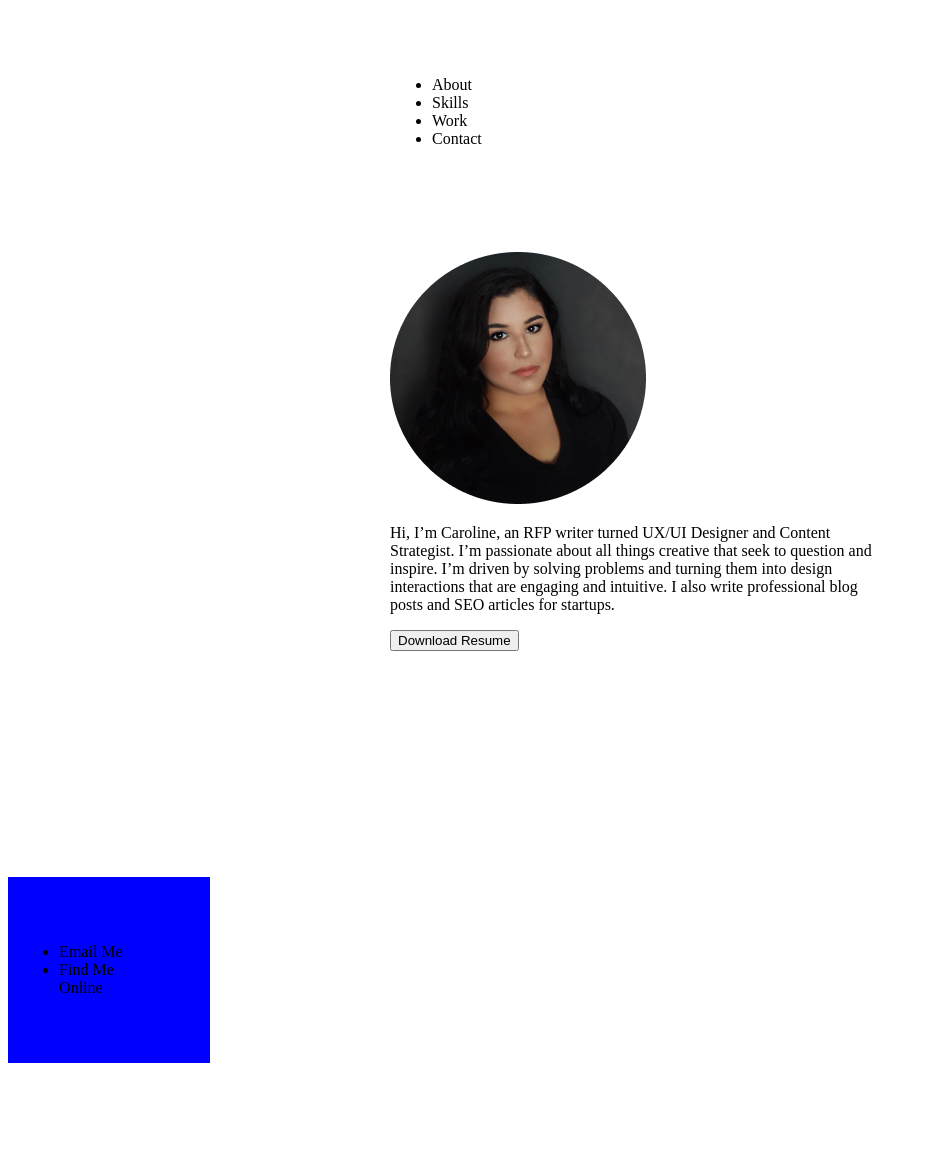
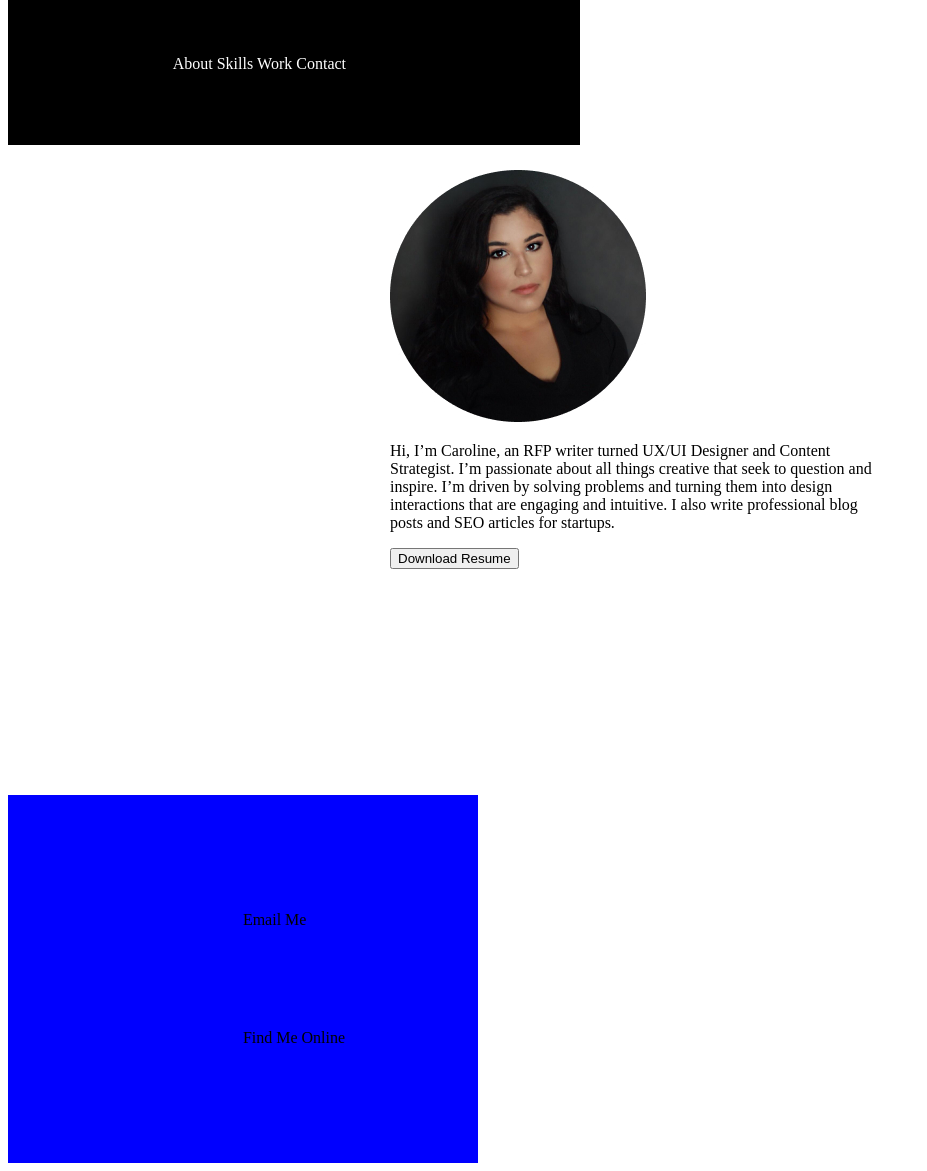
Before and after one commit to Cfermose/ux_ui_hw_17, a plain HTML site: page index.html in a window 1280 px wide. Shown: the part 335-1506 px from the top of the page, without its empty margins (0-927 px from the left). Before the commit the page ends 1406 px from the top, so only its background shows below. Drawn offline with Linux system fonts and the light colour scheme.

Commit message:
homework update 5

```diff
--- a/CSS/style.css
+++ b/CSS/style.css
@@ -13,6 +13,12 @@
 nav {
 width:73%;
 padding:1%;
+}
+
+.navigation {
+    background-color: black;
+    color: white;
+
 }
 
 ul {
@@ -37,5 +43,12 @@ footer {
     background-color:blue;
     display:inline-block;
     vertical-align: top;
+    margin: 0 auto;
 
 }
+
+.contact {
+    display:inline-block;
+    vertical-align: top;
+    padding: 50px
+}
--- a/index.html
+++ b/index.html
@@ -10,23 +10,23 @@
 
 
 <body>
-    <header class="navigation">
+    <header class="inline-block navigation">
 
     <div class="inline-block logo">
-            <img src="Images/your logo.jpg">
+            <img src="Images/image 1.png">
 
         </div>
 
 
     <nav class="inline-block">
         <ul>
-            <li>About</li>
-            <li>Skills</li>
-            <li>Work</li>
-            <li>Contact</li>
+            <li class="inline-block">About</li>
+            <li class="inline-block">Skills</li>
+            <li class="inline-block">Work</li>
+            <li class="inline-block">Contact</li>
         </ul>
     </nav>
-
+</header>
 
 
     <section class="heroImg">
@@ -39,13 +39,16 @@
 
     </section>
 
-</header>
+
 
 <footer>
+
+
           <ul>
-              <li>Email Me</li>
-              <li>Find Me Online</li>
+              <li class="inline-block contact">Email Me</li>
+              <li class="inline-block contact">Find Me Online</li>
           </ul>
+
 </footer>
 
 
```
Also changed, not shown: Images/image 1.png (added), Images/your logo.jpg (deleted).
